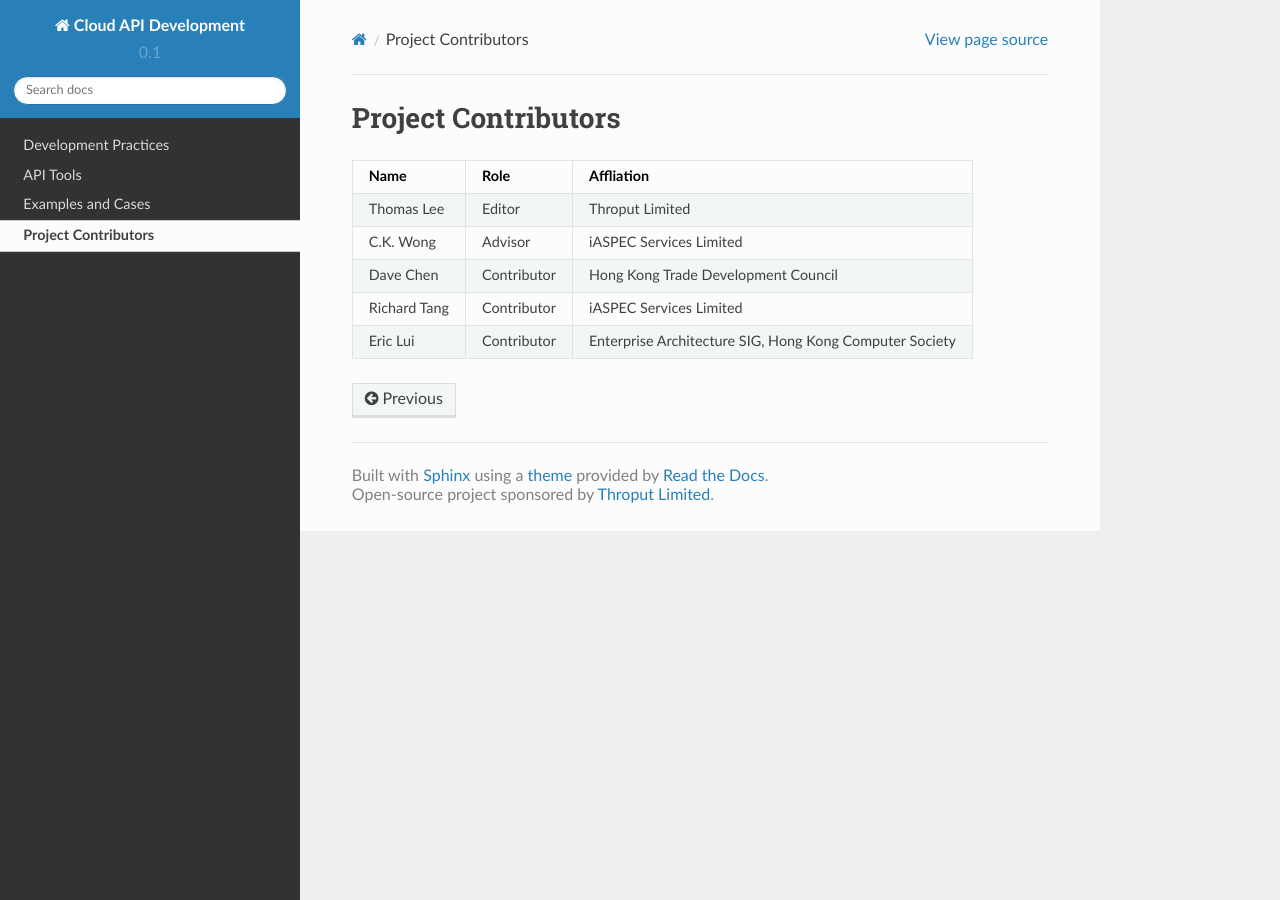
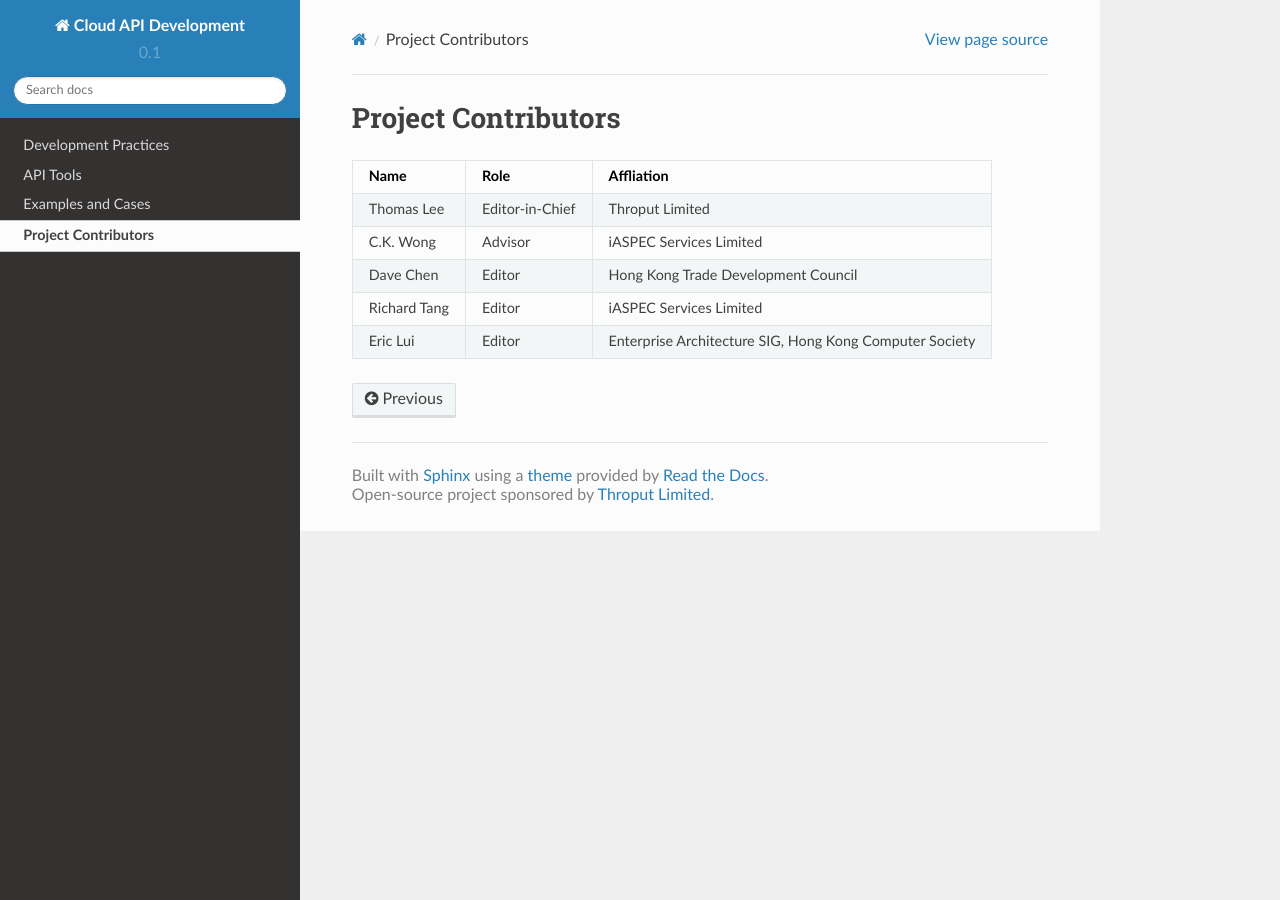
Before and after one commit to throput/apidev, a Sphinx documentation site: the page built from docs/source/contributors.rst, in a window 1280 px wide. Built offline with Sphinx 7.4.7 and the Read the Docs theme 2.0.0, drawn with Linux system fonts in a browser that asks for light colours.

Commit message:
change some contributor roles

```diff
--- a/docs/source/contributors.rst
+++ b/docs/source/contributors.rst
@@ -1,17 +1,17 @@
 Project Contributors
 ====================
 
-+----------------+-------------+-------------------------------------+
-| Name           | Role        | Affliation                          |
-+================+=============+=====================================+
-| Thomas Lee     | Editor      | Throput Limited                     |
-+----------------+-------------+-------------------------------------+
-| C.K. Wong      | Advisor     | iASPEC Services Limited             |
-+----------------+-------------+-------------------------------------+
-| Dave Chen      | Contributor | Hong Kong Trade Development Council |
-+----------------+-------------+-------------------------------------+
-| Richard Tang   | Contributor | iASPEC Services Limited             |
-+----------------+-------------+-------------------------------------+
-| Eric Lui       | Contributor | Enterprise Architecture SIG,        |
-|                |             | Hong Kong Computer Society          |
-+----------------+-------------+-------------------------------------+
++------------------+-----------------+---------------------------------------+
+| Name             | Role            | Affliation                            |
++==================+=================+=======================================+
+| Thomas Lee       | Editor-in-Chief | Throput Limited                       |
++------------------+-----------------+---------------------------------------+
+| C.K. Wong        | Advisor         | iASPEC Services Limited               |
++------------------+-----------------+---------------------------------------+
+| Dave Chen        | Editor          | Hong Kong Trade Development Council   |
++------------------+-----------------+---------------------------------------+
+| Richard Tang     | Editor          | iASPEC Services Limited               |
++------------------+-----------------+---------------------------------------+
+| Eric Lui         | Editor          | Enterprise Architecture SIG,          |
+|                  |                 | Hong Kong Computer Society            |
++------------------+-----------------+---------------------------------------+
```
